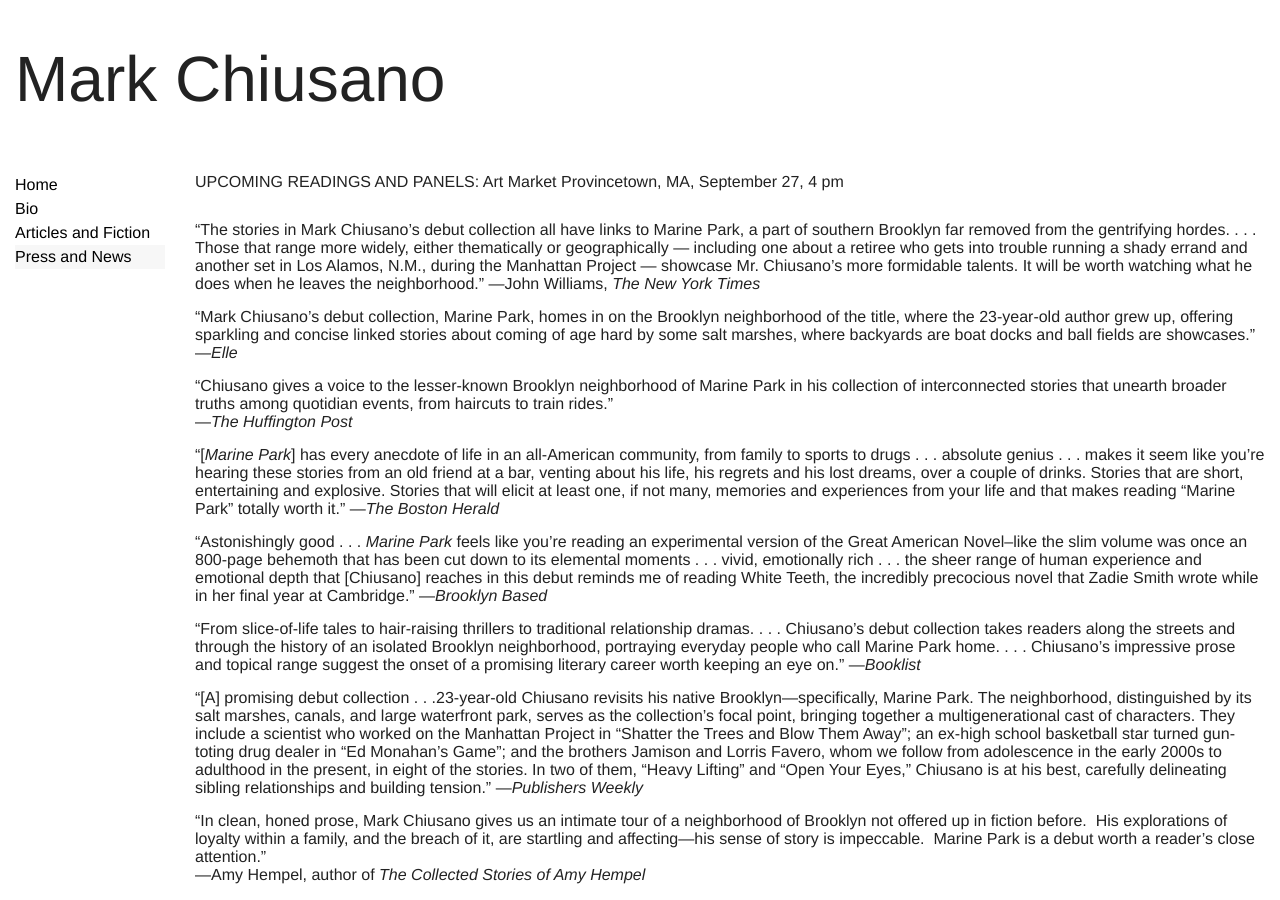
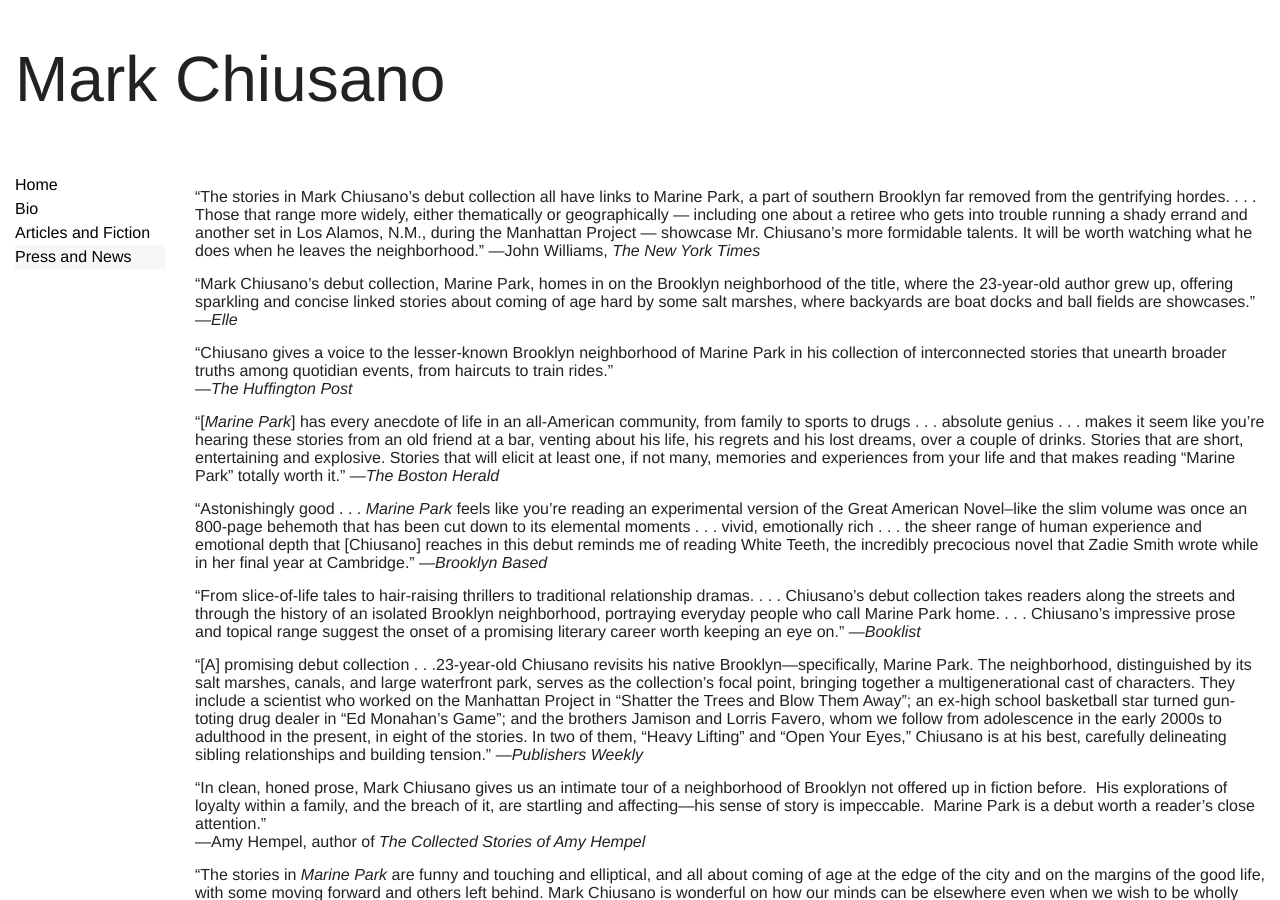
Before and after one commit to mjchiusano/mjchiusano.github.io, a Jekyll site: the page built from press.html, in a window 1280 px wide and 900 px high. Built offline with Jekyll 4.4.1, drawn with Linux system fonts in a browser that asks for light colours; Markdown is read by kramdown in place of the engine named in the settings.

Commit message:
delete events

```diff
--- a/press.html
+++ b/press.html
@@ -2,8 +2,6 @@
 layout: default
 title: Press and News
 ---
-<p class="gutter-pad-bottom">UPCOMING READINGS AND PANELS: Art Market Provincetown, MA, September 27, 4 pm</p>
-
 <p class="gutter-pad-bottom"></p>
 
 <p class="gutter-pad-bottom">“The stories in Mark Chiusano’s debut collection all have links to Marine Park, a part of southern Brooklyn far removed from the gentrifying hordes. . . . Those that range more widely, either thematically or geographically — including one about a retiree who gets into trouble running a shady errand and another set in Los Alamos, N.M., during the Manhattan Project — showcase Mr. Chiusano’s more formidable talents. It will be worth watching what he does when he leaves the neighborhood.”
```
